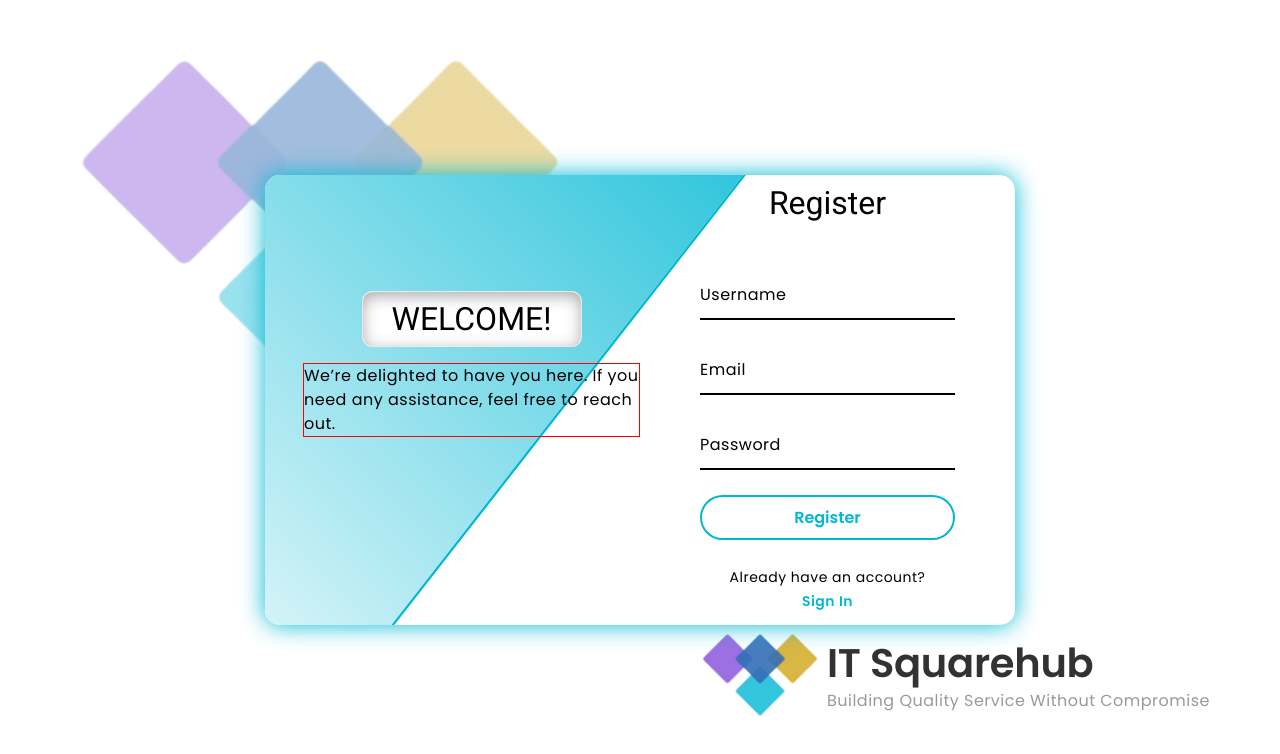
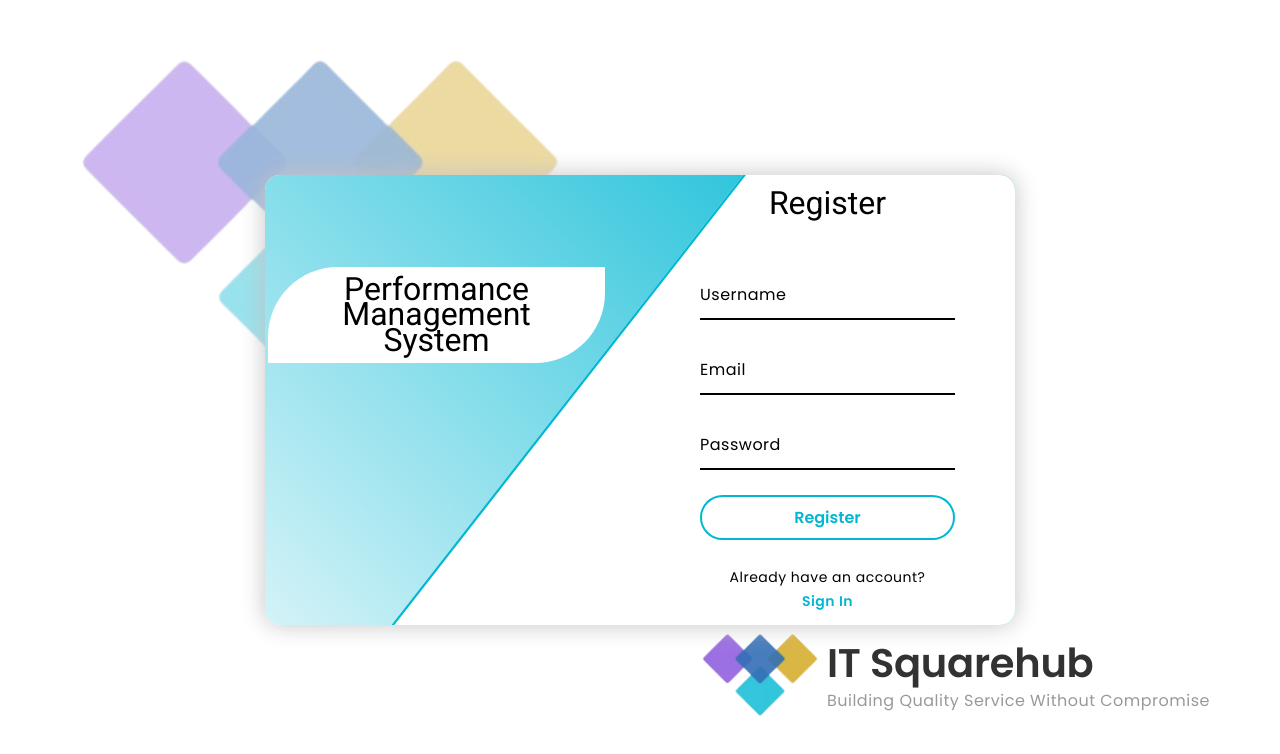
Before and after one commit to Kirifer/PMS.Web, an Angular app: page /login in a window 1280 px wide. Both pictures are taken after a click on the link "Sign Up". Shown: the top 754 px of the page. Built offline with nearby package versions, Linux system fonts and the light colour scheme; some icons are missing.

Commit message:
updating login

```diff
--- a/src/app/add-perform-rev/add-perform-rev.component.css
+++ b/src/app/add-perform-rev/add-perform-rev.component.css
@@ -70,8 +70,6 @@
     margin: 10px 15px 10px 15px;
     position: relative;
 
-
-
     h6 {
         margin-bottom: 20px;
     }
@@ -79,7 +77,6 @@
     table {
         width: 100%;
         height: 400px;
-        border-collapse: collapse;
         position: relative;
 
     }
@@ -87,6 +84,15 @@
         width: 5%;
     }
     th, td {
+        text-align: center;
+    }
+    table th {
+        background-color: #f0f0f0;
+        font-weight: bold;
+    }
+
+    table td {
+        border: 1px solid #f0f0f0;
         text-align: center;
     }
     tbody input {
@@ -98,18 +104,15 @@
         height: 100%;
 
     }
-    table, table th, table td{
-        border: none;
-    }
     table thead tr{
         background-color: #f0f0f0;
     }
     table tbody tr{
         background-color: white;
     }
-    table tbody tr:nth-child(even){
+    /* table tbody tr:nth-child(even){
         background-color: #f0f0f0;
-    }
+    } */
 
     table tbody td select{
         background: transparent;
@@ -144,10 +147,8 @@
     position: relative;
 
     table {
-
         width: 100%;
         height: 400px;
-        border-collapse: collapse;
         position: relative;
     }
     h6 {
@@ -158,6 +159,15 @@
         height: 50px;
     }
     th, td {
+        text-align: center;
+    }
+    table th {
+        background-color: #f0f0f0;
+        font-weight: bold;
+    }
+
+    table td {
+        border: 1px solid #f0f0f0;
         text-align: center;
     }
 
@@ -196,18 +206,15 @@
             border: none;
             outline: none;
         }
-        table, table th, table td{
-            border: none;
-        }
         table thead tr{
             background-color: #f0f0f0;
         }
         table tbody tr{
             background-color: white;
         }
-        table tbody tr:nth-child(even){
+        /* table tbody tr:nth-child(even){
             background-color: #f0f0f0;
-        }
+        } */
 
         table tbody td select{
             background: transparent;
@@ -225,9 +232,6 @@
         tbody tr:last-child td:last-child{
             border-bottom-right-radius: 10px;
         }
-
-
-
 
 }
 
--- a/src/app/login/login.component.css
+++ b/src/app/login/login.component.css
@@ -72,7 +72,7 @@ body{
     background-color: white;
     /* border: 2px solid lightskyblue; */
     border-radius: 15px;
-    box-shadow: 0 0 25px #00b8d4;
+    box-shadow: 0 0 25px rgb(195, 195, 195);
     overflow: hidden;
     z-index: 1;
 
@@ -225,20 +225,6 @@ body{
 
 
 
-/* Crash Icon */
-/* .input-box box-icon{
-    position: absolute;
-    top: 50%;
-    right: 0;
-    font-size: 18px;
-    transform: translateY(-50%);
-    color: #fff;
-}
-
-.input-box input:focus ~ box-icon,
-.input-box input:valid ~ box-icon{
-    color: #ff2770;
-} */
 
 
 
@@ -262,33 +248,29 @@ body{
     align-items: center;
     flex-direction: column;
 
+    h2 {
+        color: black;
+        margin-bottom: 110px;
+        font-size: 2em;
+        text-align: center;
+        line-height: 0.8em;
+        background-color: white;
+        padding: 10px 20px;
+        border-top-left-radius: 70px;
+        border-bottom-right-radius: 70px;
+        position: relative;
+        z-index: 1;
 
-    h2 {
-        border: 1px solid rgb(234, 234, 234);
-        border-radius: 10px;
-        width: 220px;
-        padding: 8px 12px;
-        line-height: 1.2em;
-        font-size: 2em;
-        color: black;
-        background-color: white;
-        text-align: center;
-        box-shadow: inset 0 4px 15px rgb(170, 170, 170);
     }
 
-    p{
-        border: 1px solid red;
-        font-size: 16px;
-        color: black;
-    }
 }
 
 
+
 .info-content.Login{
-    right: -20px;
-    top: -25px;
+    right: -30px;
     text-align: right;
-    padding: 0 10px 30px 150px;
+    padding: 0 38px 60px 150px;
 
     .animation{
         transform: translateX(0);
@@ -309,7 +291,7 @@ body{
 
 .info-content.Register{
     /* display: none; */
-    left: 0;
+    left: -35px;
     text-align: left;
     padding: 0 150px 60px 38px;
     pointer-events: none;
--- a/src/app/login/login.component.html
+++ b/src/app/login/login.component.html
@@ -49,12 +49,6 @@
           <h2 class="animation" style="--D:0; --S:20">
             Performance Management System
           </h2>
-          <!-- <span>Performance</span>
-            <span>Management</span>
-            <span>System</span> -->
-          <!-- <p class="animation" style="--D:1; --S:21">
-            We are happy to have you with us again. If you need anything, we are here to help.
-          </p> -->
         </div>
 
 
@@ -96,10 +90,9 @@
 
         <!-- LOGO & TITLE in Register -->
         <div class="info-content Register">
-          <h2 class="animation" style="--li:17; --S:0">WELCOME!</h2>
-          <p class="animation" style="--li:18; --S:1">
-            We’re delighted to have you here. If you need any assistance, feel free to reach out.
-          </p>
+          <h2 class="animation" style="--D:0; --S:20">
+            Performance Management System
+          </h2>
         </div>
       </div>
 
```
